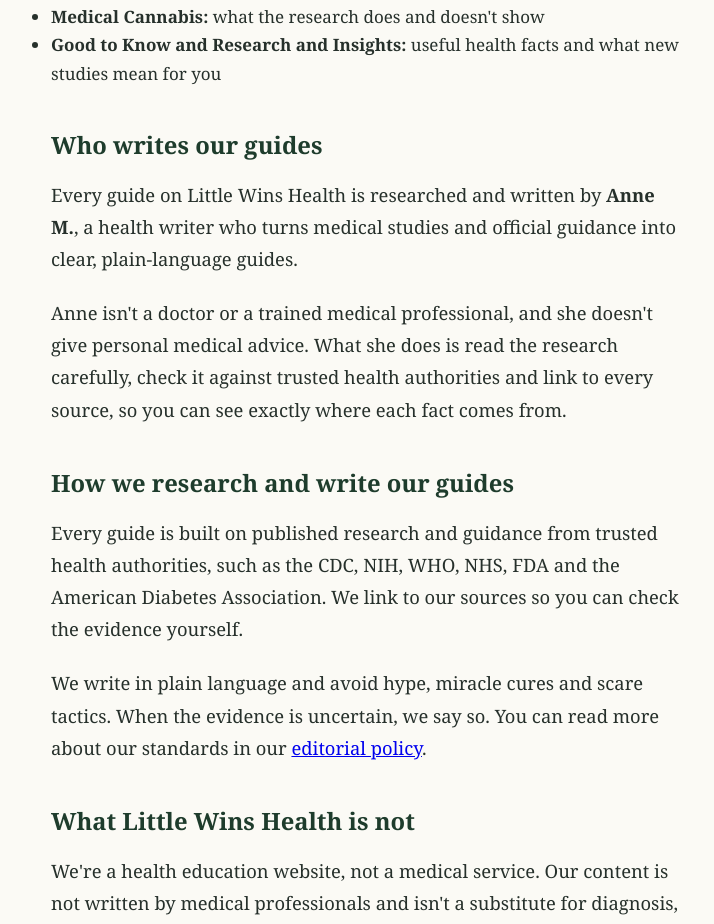
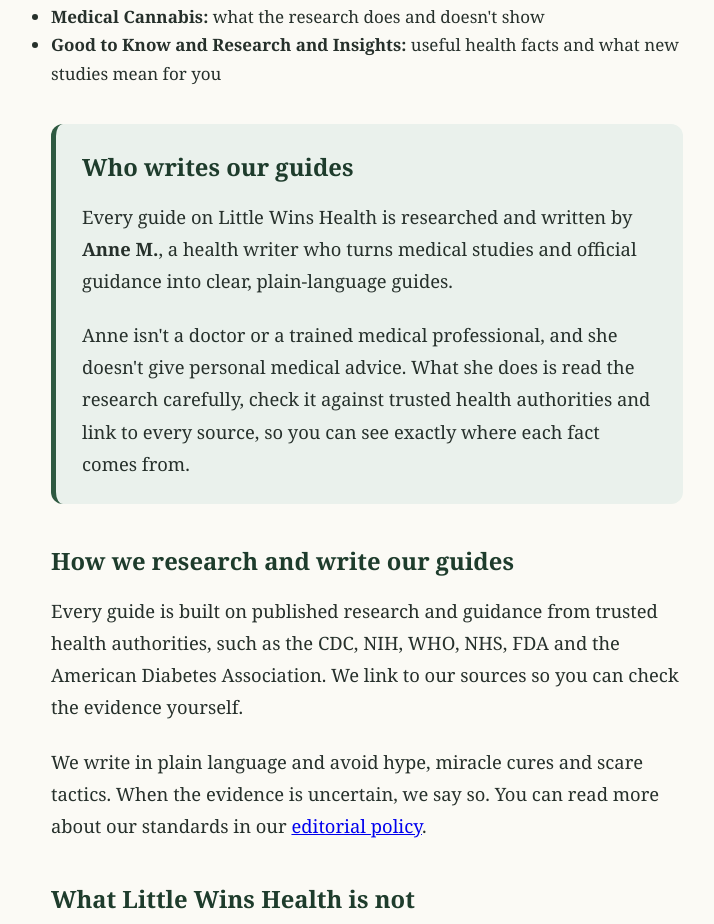
Before and after one commit to Nmurigi/littlewinshealth, a plain HTML site: page about.html in a window 1280 px wide. Shown: the part 1402-2326 px from the top of the page, without its empty margins (273-987 px from the left). Drawn offline with Linux system fonts and the light colour scheme.

Commit message:
Put About page author section in a highlighted box
Co-Authored-By: Claude Opus 5.5 <noreply@anthropic.com>
Claude-Session: https://claude.ai/code/session_01TxLVWEXYvyYDvW7vUveLt3

```diff
--- a/about.html
+++ b/about.html
@@ -131,6 +131,7 @@
   .about-quote{background:#EDF3EE;border-left:4px solid var(--apricot);border-radius:0 14px 14px 0;padding:22px 26px;margin:18px 0 30px;}
   .about-quote p{font-family:Georgia,serif;font-style:italic;font-size:1.22rem;line-height:1.6;color:var(--green-deep);margin:0;}
 </style>
+<style>.author-box{background:#EAF1EC;border-left:5px solid var(--green);border-radius:12px;padding:24px 26px;margin:36px 0;}.author-box h2{margin-top:0;}.author-box p:last-child{margin-bottom:0;}</style>
 </head>
 <body>
 <nav class="ui">
@@ -170,10 +171,12 @@
     <li><strong>Good to Know and Research and Insights:</strong> useful health facts and what new studies mean for you</li>
   </ul>
 
-  <h2 id="author">Who writes our guides</h2>
+  <section class="author-box" id="author">
+  <h2>Who writes our guides</h2>
   <p>Every guide on Little Wins Health is researched and written by <strong>Anne M.</strong>, a health writer who turns medical studies and official guidance into clear, plain-language guides.</p>
 
   <p>Anne isn't a doctor or a trained medical professional, and she doesn't give personal medical advice. What she does is read the research carefully, check it against trusted health authorities and link to every source, so you can see exactly where each fact comes from.</p>
+  </section>
 
   <h2>How we research and write our guides</h2>
   <p>Every guide is built on published research and guidance from trusted health authorities, such as the CDC, NIH, WHO, NHS, FDA and the American Diabetes Association. We link to our sources so you can check the evidence yourself.</p>
```
